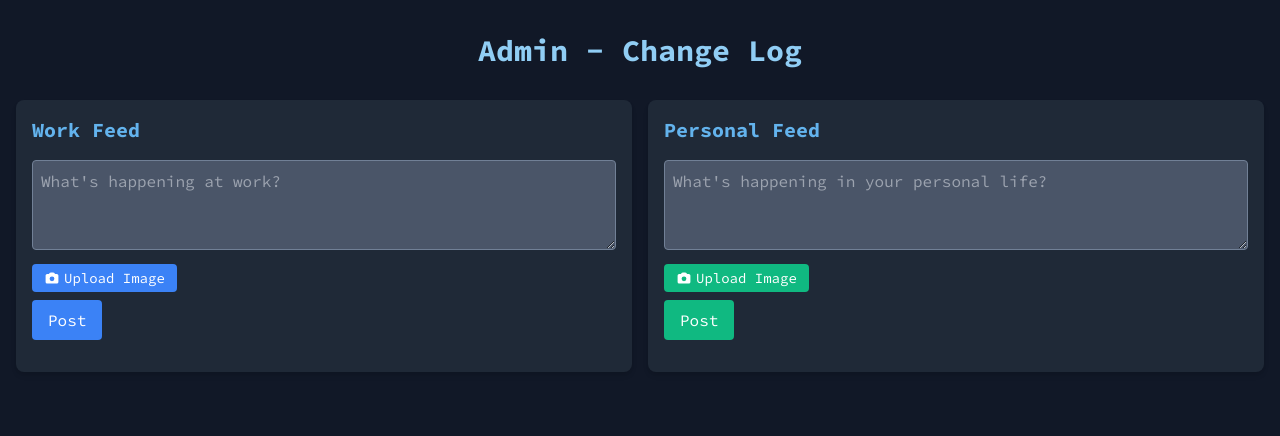
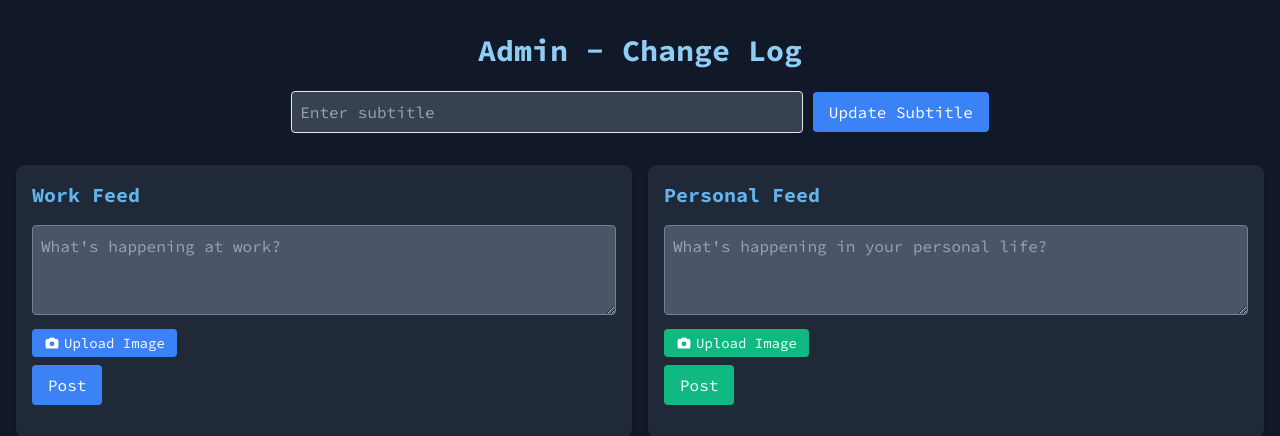
Before and after one commit to beccalewy/changelog, a Flask app: page /admin in a window 1280 px wide. Shown: the top 436 px of the page. Run offline with Flask 3, Linux system fonts and the light colour scheme; data that the repository does not hold is empty; some libraries are stand-ins or nearby versions.

Commit message:
Agent step completed: Implement editable subtitle functionality

```diff
--- a/database.py
+++ b/database.py
@@ -22,6 +22,12 @@ def init_db():
             content TEXT NOT NULL,
             image_url TEXT,
             created_at TIMESTAMP DEFAULT CURRENT_TIMESTAMP
+        )
+    ''')
+    cur.execute('''
+        CREATE TABLE IF NOT EXISTS subtitle (
+            id SERIAL PRIMARY KEY,
+            content TEXT NOT NULL
         )
     ''')
     conn.commit()
@@ -73,3 +79,21 @@ def edit_post(post_id, content):
     cur.close()
     conn.close()
     return updated_rows > 0
+
+def get_subtitle():
+    conn = get_db_connection()
+    cur = conn.cursor()
+    cur.execute("SELECT content FROM subtitle LIMIT 1")
+    result = cur.fetchone()
+    cur.close()
+    conn.close()
+    return result[0] if result else ""
+
+def update_subtitle(content):
+    conn = get_db_connection()
+    cur = conn.cursor()
+    cur.execute("DELETE FROM subtitle")
+    cur.execute("INSERT INTO subtitle (content) VALUES (%s)", (content,))
+    conn.commit()
+    cur.close()
+    conn.close()
--- a/main.py
+++ b/main.py
@@ -1,5 +1,5 @@
 from flask import Flask, render_template, request, jsonify, url_for
-from database import init_db, add_post, get_posts, delete_post, edit_post
+from database import init_db, add_post, get_posts, delete_post, edit_post, get_subtitle, update_subtitle
 import os
 from werkzeug.utils import secure_filename
 
@@ -21,7 +21,8 @@ def admin():
 def public_view():
     work_posts = get_posts('work')
     personal_posts = get_posts('personal')
-    return render_template('public.html', work_posts=work_posts, personal_posts=personal_posts)
+    subtitle = get_subtitle()
+    return render_template('public.html', work_posts=work_posts, personal_posts=personal_posts, subtitle=subtitle)
 
 @app.route('/api/posts', methods=['GET'])
 def get_all_posts():
@@ -65,5 +66,19 @@ def edit_post_route(post_id):
         return jsonify({'success': True}), 200
     return jsonify({'error': 'Post not found'}), 404
 
+@app.route('/api/subtitle', methods=['GET'])
+def get_subtitle_route():
+    subtitle = get_subtitle()
+    return jsonify({'subtitle': subtitle})
+
+@app.route('/api/subtitle', methods=['POST'])
+def update_subtitle_route():
+    subtitle = request.json.get('subtitle')
+    if subtitle is None:
+        return jsonify({'error': 'Missing subtitle'}), 400
+
+    update_subtitle(subtitle)
+    return jsonify({'success': True}), 200
+
 if __name__ == '__main__':
     app.run(host='0.0.0.0', port=5000)
--- a/static/js/app.js
+++ b/static/js/app.js
@@ -159,6 +159,40 @@ function setupFileInputs() {
     });
 }
 
+async function updateSubtitle() {
+    const subtitleInput = document.getElementById('subtitle');
+    const newSubtitle = subtitleInput.value.trim();
+
+    const response = await fetch('/api/subtitle', {
+        method: 'POST',
+        headers: {
+            'Content-Type': 'application/json',
+        },
+        body: JSON.stringify({ subtitle: newSubtitle }),
+    });
+
+    if (response.ok) {
+        alert('Subtitle updated successfully!');
+    } else {
+        alert('Failed to update subtitle. Please try again.');
+    }
+}
+
+async function loadSubtitle() {
+    const response = await fetch('/api/subtitle');
+    if (response.ok) {
+        const data = await response.json();
+        const subtitleElement = document.getElementById('subtitle');
+        if (subtitleElement) {
+            subtitleElement.textContent = data.subtitle;
+        }
+        const subtitleInput = document.getElementById('subtitle');
+        if (subtitleInput) {
+            subtitleInput.value = data.subtitle;
+        }
+    }
+}
+
 let currentEditPostId = null;
 let currentEditPostType = null;
 
@@ -166,6 +200,7 @@ document.addEventListener('DOMContentLoaded', () => {
     loadPosts('work');
     loadPosts('personal');
     setupMobileToggle();
+    loadSubtitle();
     if (isAdminPage) {
         setupFileInputs();
     }
--- a/templates/admin.html
+++ b/templates/admin.html
@@ -37,7 +37,11 @@
 </head>
 <body class="bg-gray-900">
     <div class="container mx-auto px-4 py-8">
-        <h1 class="text-3xl font-bold mb-8 text-center">Admin - Change Log</h1>
+        <h1 class="text-3xl font-bold mb-4 text-center">Admin - Change Log</h1>
+        <div class="mb-8 text-center">
+            <input id="subtitle" type="text" class="w-full max-w-lg p-2 border rounded bg-gray-700 text-white" placeholder="Enter subtitle">
+            <button onclick="updateSubtitle()" class="mt-2 bg-blue-500 text-white px-4 py-2 rounded hover:bg-blue-600">Update Subtitle</button>
+        </div>
         <button id="toggle-feed" class="toggle-feed bg-purple-500 text-white px-4 py-2 rounded hover:bg-purple-600 mb-4 w-full md:hidden">Toggle Feed</button>
         <div class="flex flex-col md:flex-row space-y-4 md:space-y-0 md:space-x-4">
             <div id="work-feed" class="w-full md:w-1/2 bg-gray-800 rounded-lg shadow-md p-4">
--- a/templates/public.html
+++ b/templates/public.html
@@ -26,7 +26,8 @@
 </head>
 <body class="bg-gray-900">
     <div class="container mx-auto px-4 py-8">
-        <h1 class="text-3xl font-bold mb-8 text-center">Change Log</h1>
+        <h1 class="text-3xl font-bold mb-2 text-center">Change Log</h1>
+        <h2 id="subtitle" class="text-xl text-center mb-8 text-gray-400">{{ subtitle }}</h2>
         <button id="toggle-feed" class="toggle-feed bg-purple-500 text-white px-4 py-2 rounded hover:bg-purple-600 mb-4 w-full md:hidden">Toggle Feed</button>
         <div class="flex flex-col md:flex-row space-y-4 md:space-y-0 md:space-x-4">
             <div id="work-feed" class="w-full md:w-1/2 bg-gray-800 rounded-lg shadow-md p-4">
```
